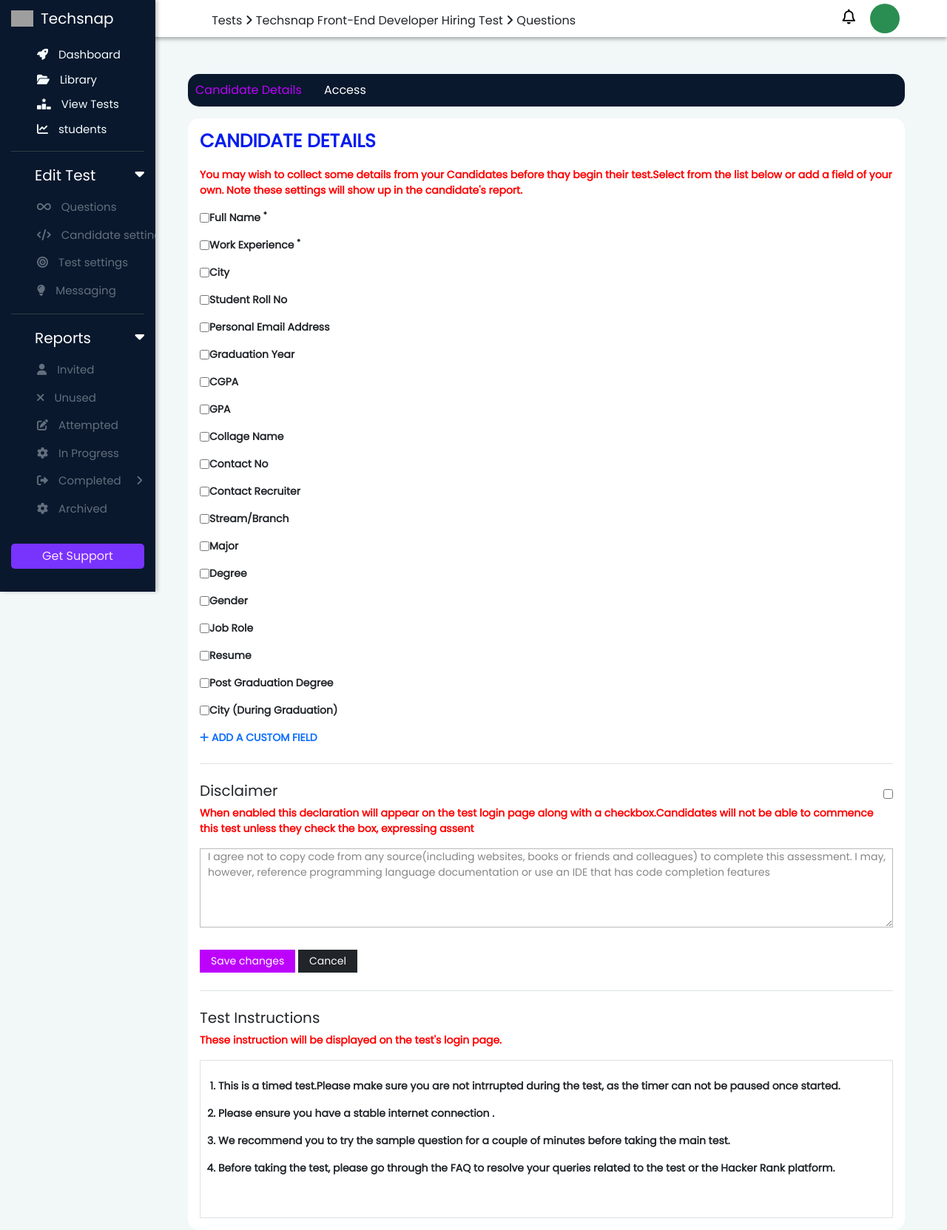
After one commit to Bpiyush544/Quiz-App, a Django app: template quiz/quiz/templates/candidateSettings.html in a window 1280 px wide. The commit adds this page. Shown: the whole page at 74% size. Run offline with Django 4.2, Linux system fonts and the light colour scheme; the template is opened without the code that fills it, so the values that code supplies are empty; some libraries are stand-ins or nearby versions; grey boxes are pictures that could not be loaded.

Commit message:
candidateSettings initiated

```diff
--- a/quiz/quiz/templates/addQues.html
+++ b/quiz/quiz/templates/addQues.html
@@ -44,7 +44,7 @@
         <h3 style="cursor: pointer;" class="d-flex justify-content-between tog "><span class="mx-0">Edit Test</span> <i class="fa fa-caret-down" style="cursor: pointer;"></i></h3>
        <div class="togmenu">
         <a href="view_question.html"><li><i class="fa fa-infinity" ></i> <span>Questions</span></li></a>
-        <a href="candidate_setting.html"><li><i class="fa fa-code"></i> <span>Candidate settings</span></li> </a>
+        <a href="{% url 'candidateSettings' %}"><li><i class="fa fa-code"></i> <span>Candidate settings</span></li> </a>
         <a href="test_settings.html"><li><i class="fa fa-bullseye"></i> <span>Test settings</span></li></a>
       <!-- <a href="view_student_results.html"><li title="View Student Reasult"><i class="fa fa-chart-line"></i> <span>students</span></li></a> -->
       <a href="#"><li><i class="fa fa-lightbulb"></i> <span>Messaging</span></li></a>
--- a/quiz/quiz/templates/assessments2.html
+++ b/quiz/quiz/templates/assessments2.html
@@ -93,7 +93,7 @@ body ::selection,html ::selection{background-color:#1ba94c;-webkit-text-fill-col
             <h3 style="cursor: pointer;" class="d-flex justify-content-between tog "><span class="mx-0">Edit Test</span> <i class="fa fa-caret-down" style="cursor: pointer;"></i></h3>
            <div class="togmenu">
             <a href="view_question.html"><li><i class="fa fa-infinity" ></i> <span>Questions</span></li></a>
-            <a href="candidate_setting.html"><li><i class="fa fa-code"></i> <span>Candidate settings</span></li> </a>
+            <a href="{% url 'candidateSettings' %}"><li><i class="fa fa-code"></i> <span>Candidate settings</span></li> </a>
             <a href="test_settings.html"><li><i class="fa fa-bullseye"></i> <span>Test settings</span></li></a>
           <!-- <a href="view_student_results.html"><li title="View Student Reasult"><i class="fa fa-chart-line"></i> <span>students</span></li></a> -->
           <a href="#"><li><i class="fa fa-lightbulb"></i> <span>Messaging</span></li></a>
--- /dev/null
+++ b/quiz/quiz/templates/candidateSettings.html
@@ -0,0 +1,317 @@
+{% load static %}
+<!DOCTYPE html>
+<html lang="en">
+
+<head>
+    <meta charset="UTF-8">
+    <meta http-equiv="X-UA-Compatible" content="IE=edge">
+    <meta name="viewport" content="width=device-width, initial-scale=1.0">
+    <link rel="stylesheet" href="https://cdnjs.cloudflare.com/ajax/libs/font-awesome/6.1.1/css/all.min.css"
+    integrity="sha512-KfkfwYDsLkIlwQp6LFnl8zNdLGxu9YAA1QvwINks4PhcElQSvqcyVLLD9aMhXd13uQjoXtEKNosOWaZqXgel0g==" crossorigin="anonymous" referrerpolicy="no-referrer" />
+    <link rel="stylesheet" href="https://cdn.usebootstrap.com/bootstrap/4.5.0/css/bootstrap.min.css">
+    <title>Add questions </title>
+    <style>.togmenu li{
+        padding: 8px 3px !important;
+      }
+
+      .tog.rotateicon .fa-caret-down{
+        transform: rotate(-180deg);
+      }
+
+</style>
+    <link rel="stylesheet" href="{% static 'css/style.css' %}">
+
+</head>
+
+<body>
+<section class="dashboard">
+  <aside class="sidebar">
+    <div class="logo"><img src="c986409c-24fb-4d8d-8eab-77583a72f4b0.jpg"><span style="color: white;">Techsnap</span></div>
+    <ul>
+        <a href="index.html"><li> <i class="fa fa-rocket"></i> <span>Dashboard</span></li></a>
+          <a href="library.html"><li ><i class="fa fa-folder-open"></i> <span>Library</span></li> </a>
+          <a href="{% url 'assessments' %}"><li><i class="fa fa-ranking-star"></i> <span>View Tests</span></li></a>
+        <a href="students.html"><li class="reasult"><i class="fa fa-chart-line"></i> <span>students</span></li></a>
+
+
+    </ul>
+
+
+    <ul>
+        <h3 style="cursor: pointer;" class="d-flex justify-content-between tog "><span class="mx-0">Edit Test</span> <i class="fa fa-caret-down" style="cursor: pointer;"></i></h3>
+       <div class="togmenu">
+        <a href="view_question.html"><li><i class="fa fa-infinity" ></i> <span>Questions</span></li></a>
+        <a href="candidate_setting.html"><li><i class="fa fa-code"></i> <span>Candidate settings</span></li> </a>
+        <a href="test_settings.html"><li><i class="fa fa-bullseye"></i> <span>Test settings</span></li></a>
+      <!-- <a href="view_student_results.html"><li title="View Student Reasult"><i class="fa fa-chart-line"></i> <span>students</span></li></a> -->
+      <a href="#"><li><i class="fa fa-lightbulb"></i> <span>Messaging</span></li></a>
+       </div>
+
+    </ul>
+
+    <ul style="border: none;">
+        <h3 style="cursor: pointer;" class="d-flex justify-content-between tog "><span class="mx-0">Reports</span> <i class="fa fa-caret-down"></i></h3>
+        <div class="togmenu">
+        <a href="invited.html"><li><i class="fa fa-user" ></i> <span>Invited</span></li></a>
+        <a href="invited.html"><li><i class="fa fa-times" ></i> <span>Unused</span></li></a>
+        <!-- <a href="view_question.html"><li class="d-flex justify-content-between"><span><i class="fa fa-times" ></i>  Unused</span><span class="ml-auto">1</span></li></a>   -->
+          <a href="attempted.html"><li><i class="fa fa-edit"></i> <span>Attempted</span></li> </a>
+          <a href="in_progress.html"><li><i class="fa fa-cog"></i> <span>In Progress</span></li></a>
+        <!-- <a href="view_student_results.html"><li title="View Student Reasult"><i class="fa fa-chart-line"></i> <span>students</span></li></a> -->
+        <a href="#" class="d-flex justify-content-between tog"><li><i class="fa fa-sign-out-alt"></i> <span>Completed</span><i style="margin-left: 20px" class="fa fa-angle-right"></i> </li></a>
+        <div class="togmenu" style="display: none;">
+
+
+          <a href="test_settings.html"><li class="d-flex justify-content-between"> <span><i class="fa fa-check"></i> Complete</span><span>1</span></li></a>
+        <!-- <a href="view_student_results.html"><li title="View Student Reasult"><i class="fa fa-chart-line"></i> <span>students</span></li></a> -->
+        <a href="#"><li class="d-flex justify-content-between"> <span><i class="fa fa-eye"></i> To Evalute</span><span >1</span></li></a>
+        <a href="#"><li class="d-flex justify-content-between"> <span><i class="fa fa-thumbs-up"></i> Qualified</span><span >1</span></li></a>
+        <a href="#"><li class="d-flex justify-content-between"> <span><i class="fa fa-thumbs-down"></i> Failed</span><span >1</span></li></a>
+
+         </div>
+
+         <a href="in_progress.html"><li><i class="fa fa-cog"></i> <span>Archived</span></li></a>
+        </div>
+
+    </ul>
+   <div> <button>Get Support</button></div>
+    <span class="cut">&times;</span>
+</aside>
+    <main>
+      <div class="header">
+        <div>
+            <i class="fa fa-bars" onclick="togside()"></i>
+       <span class="font-weight-bold mr-5 bread d-none d-lg-inline" style=" text-transform: capitalize;"> <span>Tests <i class="fa fa-angle-right"></i> Techsnap Front-End Developer Hiring Test <i class="fa fa-angle-right"></i> Questions</span></span>
+        </div>
+        <div class="logout_part">
+            <div class="dropdown ">
+              <i class="far fa-bell  dropdown-toggle" data-toggle="dropdown" id="dropdownMenuButton" aria-haspopup="true" aria-expanded="false"  style="color: rgb(0, 0, 0);"></i>
+              <div class="dropdown-menu belldrop" aria-labelledby="dropdownMenuButton">
+                <div class="d-flex justify-content-between "><h6>Notification</h4><div><i class="fa fa-check"></i><i class="fa fa-cog ml-3"></i></div>
+                </div>
+                <p>Lorem ipsum, dolor sit amet consectetur adipisicing elit. Sunt, aut.</p>
+                <div class="d-flex justify-content-between"><small>27 days ago</small> <a href="#">view full Notification</a></div>
+                <i class="fa fa-caret-up text-dark"></i>
+              </div>
+            </div>
+<div class="dropdown">
+
+<span class="user-icon dropdown-toggle" data-toggle="dropdown" data-target="dropdownMenuButton1" aria-haspopup="true" aria-expanded="false" style="cursor: pointer;"></span>
+<div class="dropdown-menu" style="    left: -34px;" aria-labelledby="dropdownMenuButton1">
+<a class="dropdown-item" href="#">Action 5</a>
+<a class="dropdown-item" href="#">Another action</a>
+<a class="dropdown-item" href="#">Something else here</a>
+</div>
+</div>
+            </div>
+
+        </div>
+    </div>
+
+             <div class="content test" style="overflow: hidden;">
+                <ul class="nav nav-pills">
+                    <li class="active"><a class="active" data-toggle="pill" href="#home">Candidate Details</a></li>
+                    <li><a data-toggle="pill" href="#menu1">Access</a></li>
+
+                  </ul>
+
+                  <div class="tab-content">
+
+                    <div id="home" class=" checklabel tab-pane show fade in active form p-sm-3 p-2 mt-3">
+                        <h2 style="font-size: 25px;">Candidate Details</h2>
+                        <p style="text-transform:initial; color:red">You may wish to collect some details from your Candidates before thay begin their test.Select from the list below  or add a field of your own. Note these settings will show up in the candidate's report.</p>
+
+                        <div class="d-flex align-items-center mb-3">
+                            <input type="checkbox" name="" id="name"> <label class="mb-0 ml-2" for="name">Full Name <sup>*</sup></label>
+                        </div>
+
+                        <div class="d-flex align-items-center mb-3">
+                            <input type="checkbox" name="" id="exp"> <label class="mb-0 ml-2" for="exp">Work Experience <sup>*</sup></label>
+                        </div>
+
+                        <div class="d-flex align-items-center mb-3">
+                            <input type="checkbox" name="" id="city"> <label class="mb-0 ml-2" for="city">city </label>
+                        </div>
+
+                        <div class="d-flex align-items-center mb-3">
+                            <input type="checkbox" name="" id="roll"> <label class="mb-0 ml-2" for="roll">Student roll no </label>
+                        </div>
+
+                        <div class="d-flex align-items-center mb-3">
+                            <input type="checkbox" name="" id="email"> <label class="mb-0 ml-2" for="email">personal email address </label>
+                        </div>
+
+                        <div class="d-flex align-items-center mb-3">
+                            <input type="checkbox" name="" id="graduatin"> <label class="mb-0 ml-2" for="graduatin">graduation year </label>
+                        </div>
+
+                        <div class="d-flex align-items-center mb-3">
+                            <input type="checkbox" name="" id="cgpa"> <label style="text-transform: uppercase;" class="mb-0 ml-2" for="cgpa"> cgpa </label>
+                        </div>
+                        <div class="d-flex align-items-center mb-3" style="text-transform: uppercase;">
+                            <input type="checkbox" name="" id="gpa"> <label style="text-transform: uppercase;" class="mb-0 ml-2" for="gpa">gpa  </label>
+                        </div>
+
+                        <div class="d-flex align-items-center mb-3">
+                            <input type="checkbox" name="" id="collage"> <label class="mb-0 ml-2" for="collage">Collage name  </label>
+                        </div>
+
+                        <div class="d-flex align-items-center mb-3">
+                            <input type="checkbox" name="" id="contact"> <label class="mb-0 ml-2" for="contact"> contact no  </label>
+                        </div>
+
+                        <div class="d-flex align-items-center mb-3">
+                            <input type="checkbox" name="" id="recrutier"> <label class="mb-0 ml-2" for="recrutier"> contact recruiter </label>
+                        </div>
+
+
+                        <div class="d-flex align-items-center mb-3">
+                            <input type="checkbox" name="" id="strem/branch"> <label class="mb-0 ml-2" for="strem/branch"> stream/branch </label>
+                        </div>
+
+
+                        <div class="d-flex align-items-center mb-3">
+                            <input type="checkbox" name="" id="major"> <label class="mb-0 ml-2" for="major"> major</label>
+                        </div>
+
+                        <div class="d-flex align-items-center mb-3">
+                            <input type="checkbox" name="" id="degree"> <label class="mb-0 ml-2" for="degree"> degree </label>
+                        </div>
+
+                        <div class="d-flex align-items-center mb-3">
+                            <input type="checkbox" name="" id="gender"> <label class="mb-0 ml-2" for="gender"> gender </label>
+                        </div>
+
+                        <div class="d-flex align-items-center mb-3">
+                            <input type="checkbox" name="" id="jobrole"> <label class="mb-0 ml-2" for="jobrole"> job role </label>
+                        </div>
+
+                        <div class="d-flex align-items-center mb-3">
+                            <input type="checkbox" name="" id="resume"> <label class="mb-0 ml-2" for="resume"> resume </label>
+                        </div>
+
+                        <div class="d-flex align-items-center mb-3">
+                            <input type="checkbox" name="" id="post"> <label class="mb-0 ml-2" for="post"> post graduation degree </label>
+                        </div>
+
+                        <div class="d-flex align-items-center mb-3">
+                            <input type="checkbox" name="" id="during"> <label class="mb-0 ml-2" for="during"> city (during graduation) </label>
+                        </div>
+
+                        <p class="text-primary" style="cursor: pointer;"><i class="fa fa-plus"></i> Add a custom field</p>
+
+                        <div class="mt-4 border-top pt-4">
+                            <div class="d-flex justify-content-between align-items-center">
+                                <h5  class="font-weight-bold">Disclaimer</h5>
+                                <input type="checkbox" name="" id="">
+                            </div>
+                            <p  style="text-transform: initial;color:red;">When enabled this declaration will appear on the test login page along with a checkbox.Candidates will not be able to commence this test unless they check the box, expressing assent</p>
+
+                        </div>
+                        <textarea style="text-transform: initial;color:rgb(134, 134, 134)" class="w-100" name="" id="" value="" cols="30" rows="5">I agree not to copy code from any source(including websites, books or friends and colleagues) to complete this assessment. I may, however, reference programming language documentation or use an IDE that has code completion features
+                        </textarea>
+
+                        <div class="mt-4"><button class="save-btn">Save changes</button> <button class="save-btn bg-dark">Cancel</button></div>
+
+                        <div class="mt-4 border-top pt-4">
+                           <h5 class="font-weight-bold">Test Instructions</h5>
+                            <p  style="text-transform: initial;color:red;">These instruction will be displayed on the test's login page.</p>
+
+                        </div>
+
+
+
+                        <div class="mt-3 border">
+                            <ol class="p-4 pl-5">
+                                <li style="text-transform:initial ;" class="mb-3">This  is a timed test.Please make sure you are not intrrupted during the test, as the timer can not be paused once started.</li>
+
+                                <li style="text-transform:initial ;" class="mb-3"> Please ensure you have a stable internet connection .</li>
+
+                                <li style="text-transform:initial ;" class="mb-3">We recommend you to try the sample question for a couple of minutes before taking the main test.</li>
+
+                                <li style="text-transform:initial ;" class="mb-3">Before taking the test, please go through the FAQ to resolve your queries related to the test or the Hacker Rank platform.</li>
+                            </ol>
+                        </div>
+
+                    </div>
+
+
+
+
+                    <div id="menu1" class="access checklabel tab-pane  fade in  form p-sm-3 p-2 mt-3">
+                       <div class="d-flex justify-content-between align-items-center py-3">
+                           <h5 class="font-weight-bold">Shuffle Questions</h5>
+                           <input  type="checkbox" name="" id="">
+                       </div>
+                       <p style="font-weight: normal; text-transform:initial">Each candidate will view the questions in a random order if this switch is on</p>
+
+
+
+                    <div class="d-flex justify-content-between align-items-center border-top pt-3">
+                        <h5 class="font-weight-bold"> Questions Points</h5>
+                        <input  type="checkbox" name="" id="">
+                    </div>
+                    <p style="font-weight: normal; text-transform:initial"> Candidate can view the points for each questions if this switch is ON.</p>
+
+
+                    <div class="d-flex justify-content-between align-items-center border-top pt-3">
+                        <h5 class="font-weight-bold"> Copy/Paste Tracking</h5>
+                        <input  type="checkbox" name="" id="">
+                    </div>
+                    <p style="font-weight: normal; text-transform:initial">Enabling this will help you the pasted code in the candidate's report. We recommend to switch this on capture any cheating behaviour during the test.</p>
+
+                    <div class="d-flex justify-content-between align-items-center border-top pt-3">
+                        <h5 class="font-weight-bold"> Show the prompt to candidate</h5>
+                        <input  type="checkbox" name="" id="">
+                    </div>
+                    <p style="font-weight: normal; text-transform:initial">Enabling this will alert the candidate's if they try to copy code from other sources.</p>
+
+                    <div class="d-flex justify-content-between align-items-center border-top pt-3">
+                        <h5 class="font-weight-bold"> Tab Proctoring</h5>
+                        <input  type="checkbox" name="" id="">
+                    </div>
+                    <p style="font-weight: normal; text-transform:initial">Enabling this will track the candidte moved out of the tab during the test.</p>
+
+
+                    <div class="mt-5"><button class="save-btn">Save changes</button> <button class="save-btn bg-dark">Cancel</button></div>
+
+                    </div>
+
+
+
+
+
+
+
+                </div>
+            </div>
+        </main>
+    </section>
+
+    <script>
+
+    </script>
+    <script src="main.js">
+
+    </script>
+    <script src="https://code.jquery.com/jquery-3.5.1.slim.min.js" integrity="sha384-DfXdz2htPH0lsSSs5nCTpuj/zy4C+OGpamoFVy38MVBnE+IbbVYUew+OrCXaRkfj" crossorigin="anonymous"></script>
+    <script src="https://cdn.jsdelivr.net/npm/popper.js@1.16.1/dist/umd/popper.min.js" integrity="sha384-9/reFTGAW83EW2RDu2S0VKaIzap3H66lZH81PoYlFhbGU+6BZp6G7niu735Sk7lN" crossorigin="anonymous"></script>
+    <script src="https://cdn.jsdelivr.net/npm/bootstrap@4.5.3/dist/js/bootstrap.min.js" integrity="sha384-w1Q4orYjBQndcko6MimVbzY0tgp4pWB4lZ7lr30WKz0vr/aWKhXdBNmNb5D92v7s" crossorigin="anonymous"></script>
+
+    <script>
+
+$(".accor").click(function(params) {
+    $(this).toggleClass("togg")
+})
+
+
+$(".tog").click(function(params) {
+    console.log($(this).next().toggle())
+    $(this).toggleClass("rotateicon")
+  })
+</script>
+
+
+</body>
+
+</html>
--- a/quiz/quiz/templates/viewAndEdit2.html
+++ b/quiz/quiz/templates/viewAndEdit2.html
@@ -83,7 +83,7 @@
             <h3 style="cursor: pointer;" class="d-flex justify-content-between tog "><span class="mx-0">Edit Test</span> <i class="fa fa-caret-down" style="cursor: pointer;"></i></h3>
            <div class="togmenu">
             <a href="view_question.html"><li><i class="fa fa-infinity" ></i> <span>Questions</span></li></a>
-            <a href="candidate_setting.html"><li><i class="fa fa-code"></i> <span>Candidate settings</span></li> </a>
+            <a href="{% url 'candidateSettings' %}"><li><i class="fa fa-code"></i> <span>Candidate settings</span></li> </a>
             <a href="test_settings.html"><li><i class="fa fa-bullseye"></i> <span>Test settings</span></li></a>
           <!-- <a href="view_student_results.html"><li title="View Student Reasult"><i class="fa fa-chart-line"></i> <span>students</span></li></a> -->
           <a href="#"><li><i class="fa fa-lightbulb"></i> <span>Messaging</span></li></a>
--- a/quiz/quiz/urls.py
+++ b/quiz/quiz/urls.py
@@ -1,5 +1,5 @@
 from django.urls import path
-from .views import home, assessments, optionDelete, questionDelete, viewAndEdit, questionView, deleteAssessment, testAssessment, result, addQues
+from .views import home, assessments, optionDelete, questionDelete, viewAndEdit, questionView, deleteAssessment, testAssessment, result, addQues, candidateSettings
 
 urlpatterns = [
     path('', home, name="home"),
@@ -12,4 +12,5 @@ urlpatterns = [
     path('optionDelete/<int:pk>/', optionDelete, name="optionDelete"),
     path('result/', result, name="result"),
     path('addQues/<str:assgn>/', addQues, name="addQues"),
+    path('candidateSettings', candidateSettings, name="candidateSettings"),
 ]
--- a/quiz/quiz/views.py
+++ b/quiz/quiz/views.py
@@ -94,6 +94,10 @@ def addQues(request, assgn):
     return render(request, 'addQues.html', {'assignment': assgn})
 
 
+def candidateSettings(request):
+    return render(request, 'candidateSettings.html')
+
+
 def questionView(request, pk):
     if request.method == "POST":
         optionStatement = request.POST.get('optionStatement')
```
